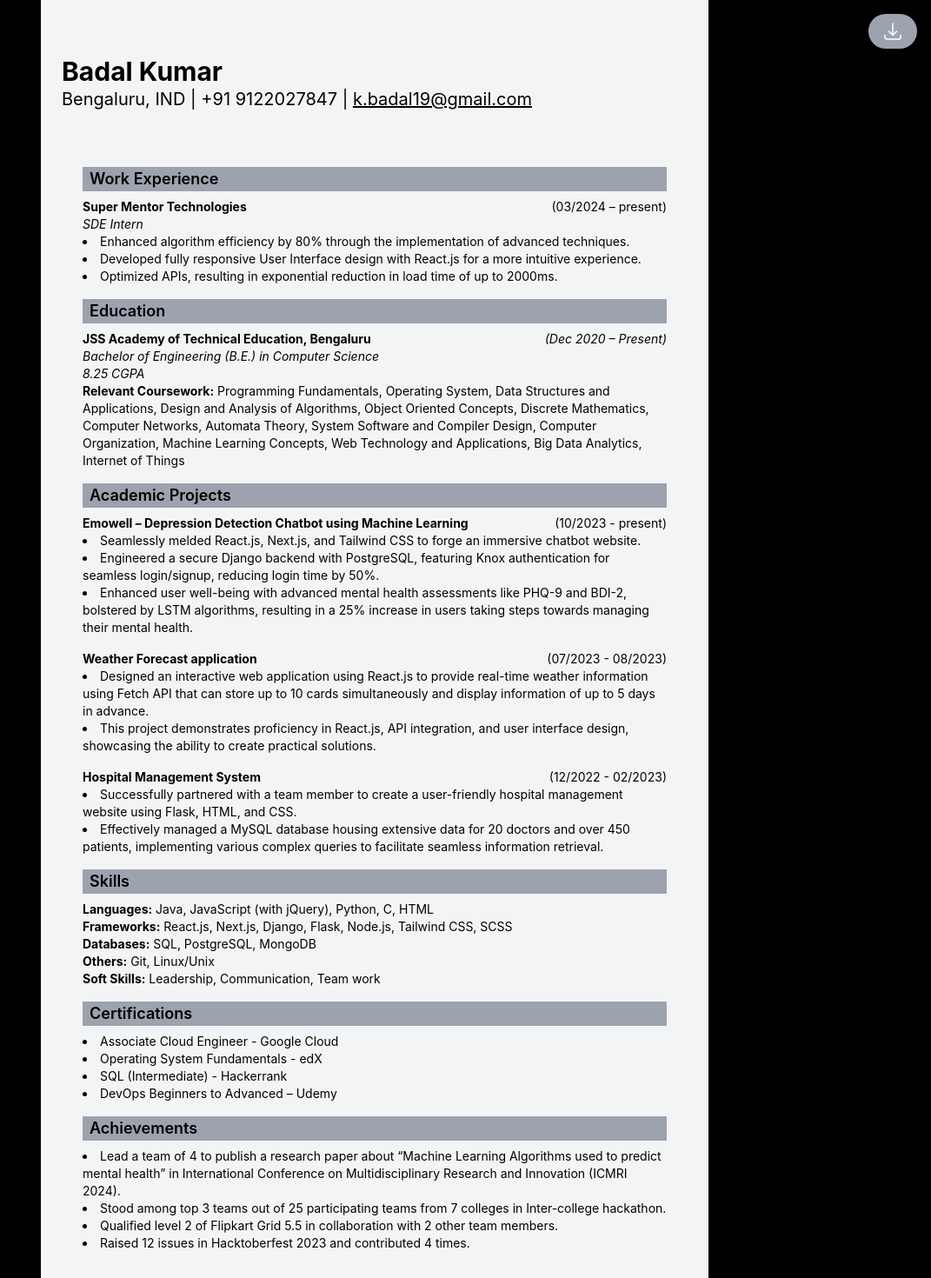
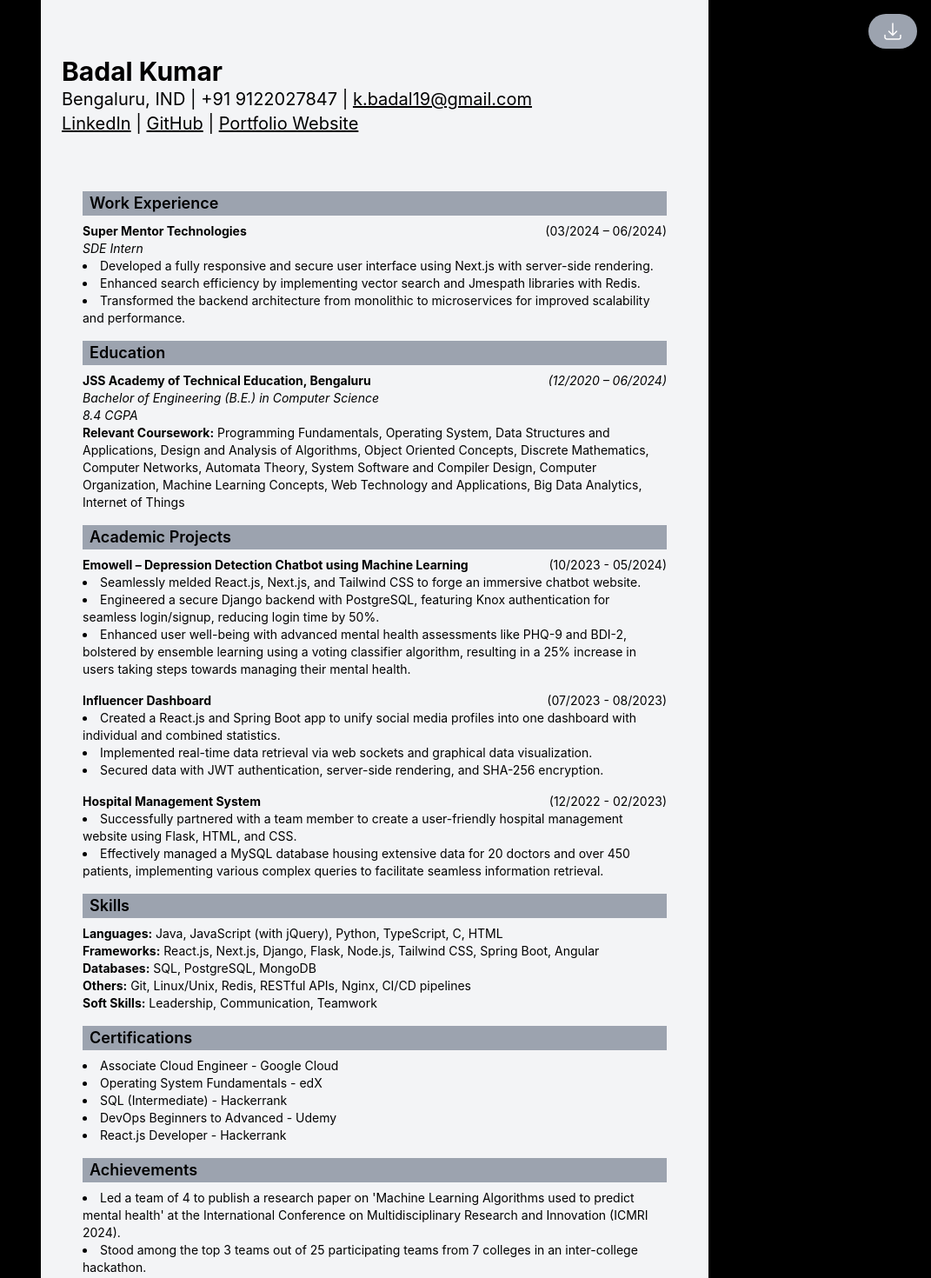
Before and after one commit to kbadal19/Porta, a React (Create React App) app: page /resume in a window 1280 px wide. Shown: the top 1470 px of the page at 87% size, without its empty margins (209-1280 px from the left). Built offline with nearby package versions, Linux system fonts and the light colour scheme.

Commit message:
resume fixed

```diff
--- a/src/Components/Resume.js
+++ b/src/Components/Resume.js
@@ -8,12 +8,12 @@ export default function Resume() {
         <Section title="Work Experience">
           <Experience
             company="Super Mentor Technologies"
-            period="03/2024 – present"
+            period="03/2024 – 06/2024"
             position="SDE Intern"
             achievements={[
-              "Enhanced algorithm efficiency by 80% through the implementation of advanced techniques.",
-              "Developed fully responsive User Interface design with React.js for a more intuitive experience.",
-              "Optimized APIs, resulting in exponential reduction in load time of up to 2000ms.",
+              "Developed a fully responsive and secure user interface using Next.js with server-side rendering.",
+              "Enhanced search efficiency by implementing vector search and Jmespath libraries with Redis.",
+              "Transformed the backend architecture from monolithic to microservices for improved scalability and performance.",
             ]}
           />
         </Section>
@@ -22,8 +22,8 @@ export default function Resume() {
           <Education
             institution="JSS Academy of Technical Education, Bengaluru"
             degree="Bachelor of Engineering (B.E.) in Computer Science"
-            period="Dec 2020 – Present"
-            gpa="8.25 CGPA"
+            period="12/2020 – 06/2024"
+            gpa="8.4 CGPA"
             coursework="Programming Fundamentals, Operating System, Data Structures and Applications, Design and Analysis of Algorithms, Object Oriented Concepts, Discrete Mathematics, Computer Networks, Automata Theory, System Software and Compiler Design, Computer Organization, Machine Learning Concepts, Web Technology and Applications, Big Data Analytics, Internet of Things"
           />
         </Section>
@@ -31,19 +31,20 @@ export default function Resume() {
         <Section title="Academic Projects">
           <Project
             title="Emowell – Depression Detection Chatbot using Machine Learning"
-            period="10/2023 - present"
+            period="10/2023 - 05/2024"
             details={[
               "Seamlessly melded React.js, Next.js, and Tailwind CSS to forge an immersive chatbot website.",
               "Engineered a secure Django backend with PostgreSQL, featuring Knox authentication for seamless login/signup, reducing login time by 50%.",
-              "Enhanced user well-being with advanced mental health assessments like PHQ-9 and BDI-2, bolstered by LSTM algorithms, resulting in a 25% increase in users taking steps towards managing their mental health.",
+              "Enhanced user well-being with advanced mental health assessments like PHQ-9 and BDI-2, bolstered by ensemble learning using a voting classifier algorithm, resulting in a 25% increase in users taking steps towards managing their mental health.",
             ]}
           />
           <Project
-            title="Weather Forecast application"
+            title="Influencer Dashboard"
             period="07/2023 - 08/2023"
             details={[
-              "Designed an interactive web application using React.js to provide real-time weather information using Fetch API that can store up to 10 cards simultaneously and display information of up to 5 days in advance.",
-              "This project demonstrates proficiency in React.js, API integration, and user interface design, showcasing the ability to create practical solutions.",
+              "Created a React.js and Spring Boot app to unify social media profiles into one dashboard with individual and combined statistics.",
+              "Implemented real-time data retrieval via web sockets and graphical data visualization.",
+              "Secured data with JWT authentication, server-side rendering, and SHA-256 encryption.",
             ]}
           />
           <Project
@@ -58,11 +59,11 @@ export default function Resume() {
 
         <Section title="Skills">
           <Skills
-            languages="Java, JavaScript (with jQuery), Python, C, HTML"
-            frameworks="React.js, Next.js, Django, Flask, Node.js, Tailwind CSS, SCSS"
+            languages="Java, JavaScript (with jQuery), Python, TypeScript, C, HTML"
+            frameworks="React.js, Next.js, Django, Flask, Node.js, Tailwind CSS, Spring Boot, Angular"
             databases="SQL, PostgreSQL, MongoDB"
-            others="Git, Linux/Unix"
-            softSkills="Leadership, Communication, Team work"
+            others="Git, Linux/Unix, Redis, RESTful APIs, Nginx, CI/CD pipelines"
+            softSkills="Leadership, Communication, Teamwork"
           />
         </Section>
 
@@ -72,7 +73,8 @@ export default function Resume() {
               "Associate Cloud Engineer - Google Cloud",
               "Operating System Fundamentals - edX",
               "SQL (Intermediate) - Hackerrank",
-              "DevOps Beginners to Advanced – Udemy",
+              "DevOps Beginners to Advanced - Udemy",
+              "React.js Developer - Hackerrank",
             ]}
           />
         </Section>
@@ -80,9 +82,9 @@ export default function Resume() {
         <Section title="Achievements">
           <Achievements
             achievements={[
-              "Lead a team of 4 to publish a research paper about “Machine Learning Algorithms used to predict mental health” in International Conference on Multidisciplinary Research and Innovation (ICMRI 2024).",
-              "Stood among top 3 teams out of 25 participating teams from 7 colleges in Inter-college hackathon.",
-              "Qualified level 2 of Flipkart Grid 5.5 in collaboration with 2 other team members.",
+              "Led a team of 4 to publish a research paper on 'Machine Learning Algorithms used to predict mental health' at the International Conference on Multidisciplinary Research and Innovation (ICMRI 2024).",
+              "Stood among the top 3 teams out of 25 participating teams from 7 colleges in an inter-college hackathon.",
+              "Qualified for level 2 of Flipkart Grid 5.5 in collaboration with 2 other team members.",
               "Raised 12 issues in Hacktoberfest 2023 and contributed 4 times.",
             ]}
           />
@@ -100,6 +102,19 @@ function Header() {
         Bengaluru, IND | +91 9122027847 |{" "}
         <a href="mailto:k.badal19@gmail.com" className="underline">
           k.badal19@gmail.com
+        </a>
+      </p>
+      <p className="text-lg sm:text-xl">
+        <a href="https://www.linkedin.com/in/badal-kumar-3b1173277/" className="underline">
+          LinkedIn
+        </a>{" "}
+        |{" "}
+        <a href="https://github.com/kbadal19" className="underline">
+          GitHub
+        </a>{" "}
+        |{" "}
+        <a href="https://porta-taupe.vercel.app/" className="underline">
+          Portfolio Website
         </a>
       </p>
     </div>
--- a/src/Pages/ResumePage.js
+++ b/src/Pages/ResumePage.js
@@ -7,7 +7,7 @@ export default function ResumePage() {
     <div className="relative">
       <Tooltip title="Download Resume">
         <a
-          href="/resume101-82.pdf"
+          href="/resume101.2.pdf"
           download
           className="absolute top-4 right-4 bg-gray-400 text-white px-4 py-2 rounded-full flex items-center"
         >
```
Also changed, not shown: 2 other files (tests, documents, lock files or other folders).
